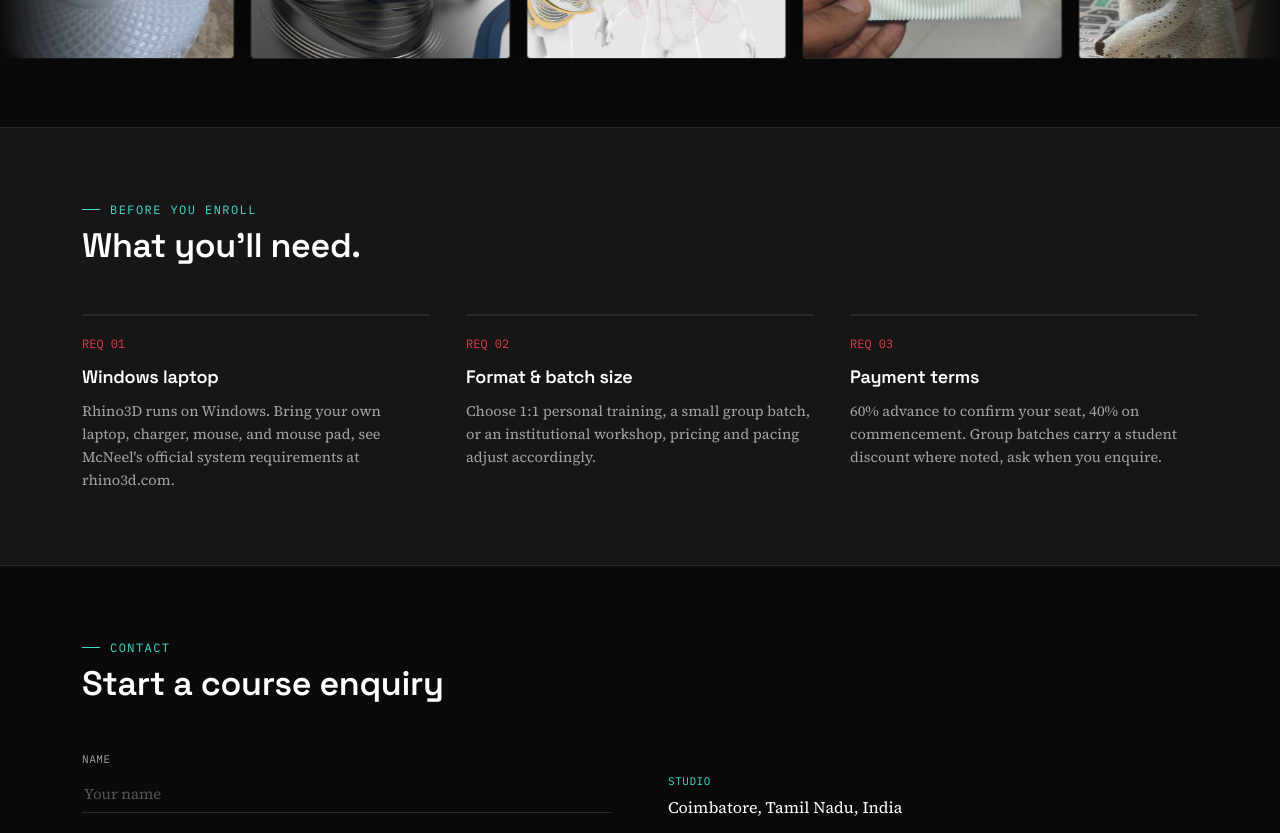
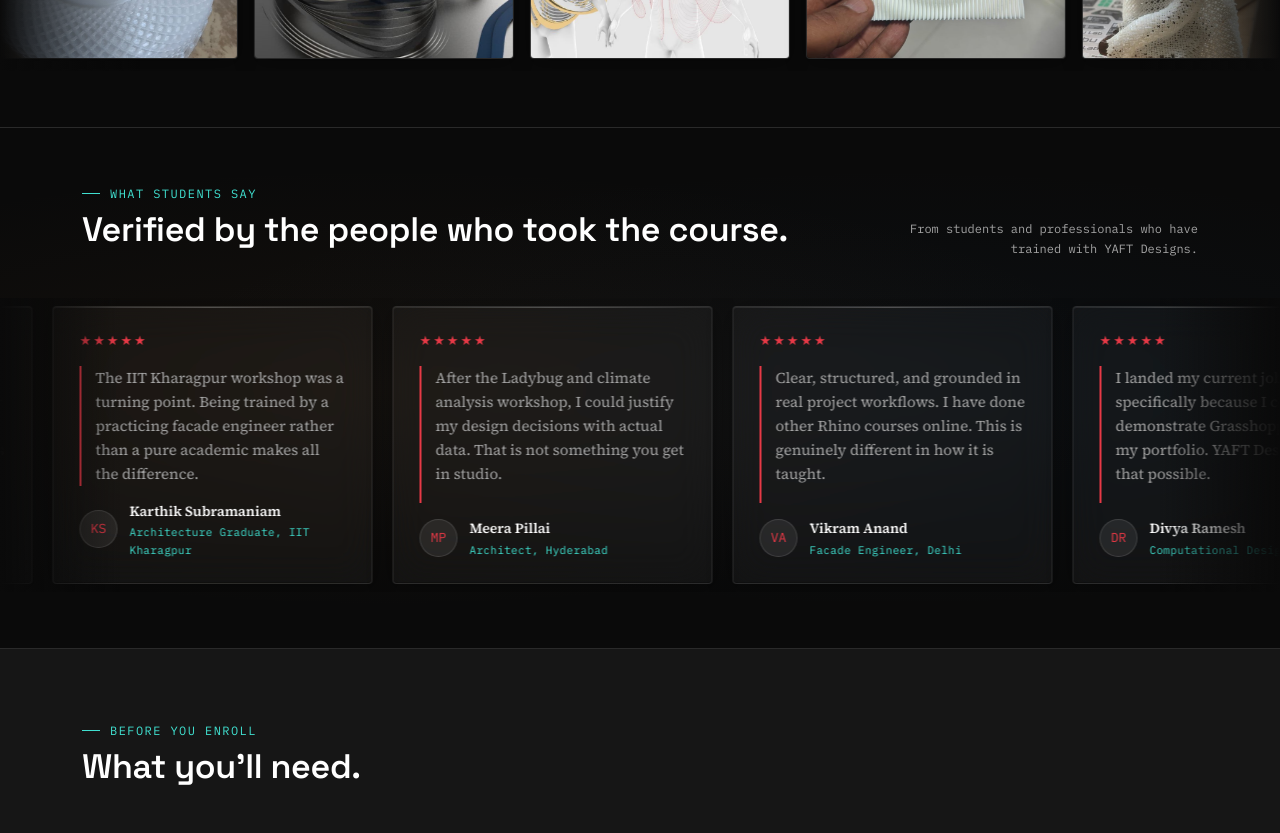
Before and after one commit to YAFTDesigns/yaftwebsite, a Next.js app: page /courses in a window 1280 px wide. Shown: the part 1420-2253 px from the top of the page. Built offline with nearby package versions, Linux system fonts and the light colour scheme; no server answers; the database is empty.

Commit message:
Add TestimonialsMarquee to courses page

```diff
--- a/app/courses/page.tsx
+++ b/app/courses/page.tsx
@@ -8,6 +8,7 @@ import SyllabusButton from '@/components/SyllabusButton';
 import SyllabusModal from '@/components/SyllabusModal';
 import { getCourses } from '@/lib/courses';
 import StudentWorkMarquee from '@/components/StudentWorkMarquee';
+import TestimonialsMarquee from '@/components/TestimonialsMarquee';
 import styles from './courses.module.css';
 
 const TITLE = 'Rhino3D & Grasshopper Courses India | YAFT Designs';
@@ -126,6 +127,7 @@ export default async function CoursesPage() {
         </section>
 
         <StudentWorkMarquee />
+        <TestimonialsMarquee />
 
         <section id="requirements" className="dark">
           <div className="wrap">
```
